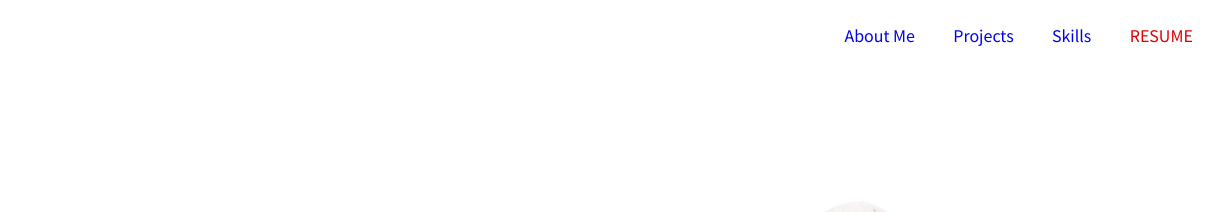
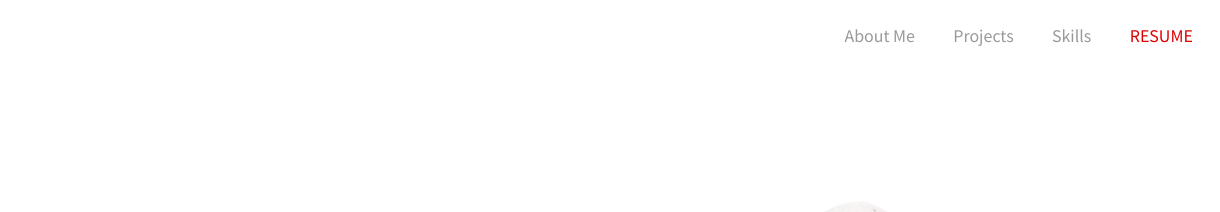
Before and after one commit to imbingz/ux, a plain HTML site: page index.html in a window 1280 px wide. Shown: the top 212 px of the page, 60-1280 px from the left. Drawn offline with Linux system fonts and the light colour scheme.

Commit message:
changed the nav color back

```diff
--- a/assets/style.css
+++ b/assets/style.css
@@ -45,6 +45,7 @@ ul {
 
 a {
 	text-decoration: none;
+	color: #999;
 }
 
 .btn {
```
